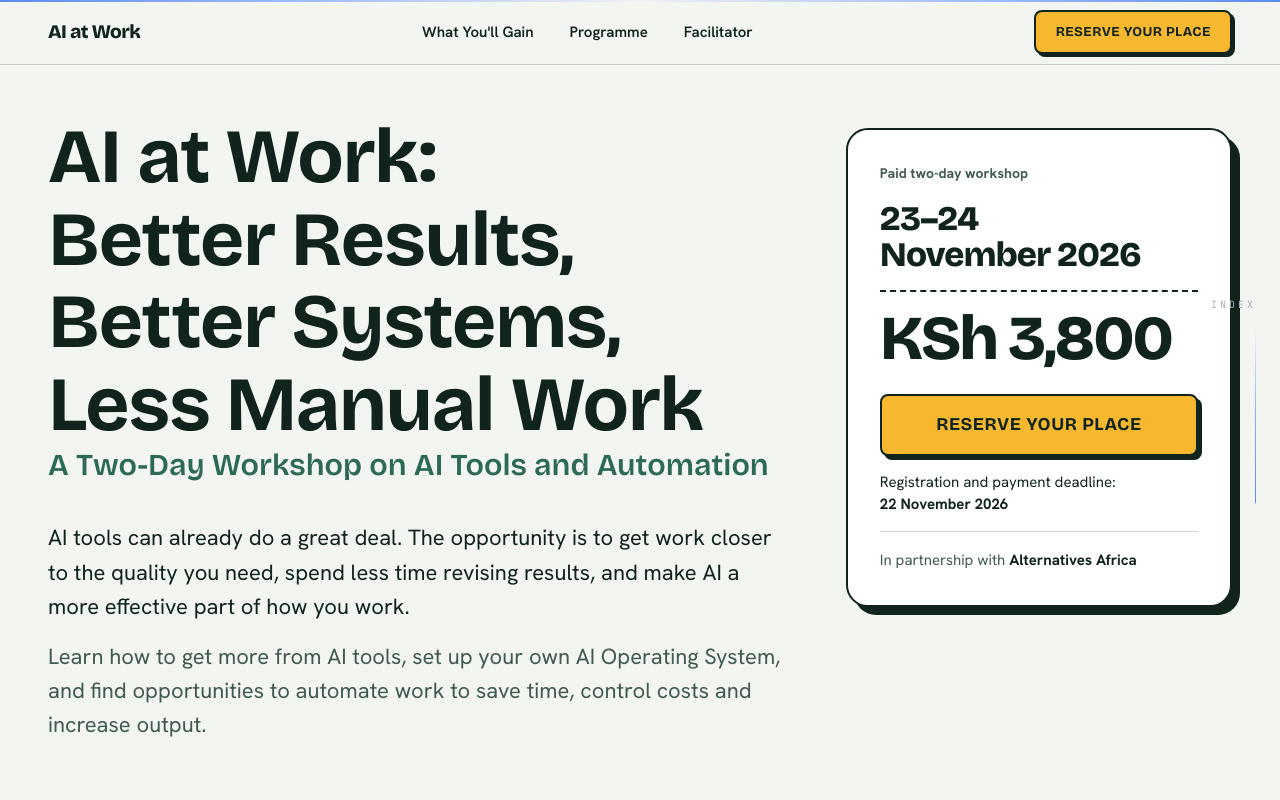
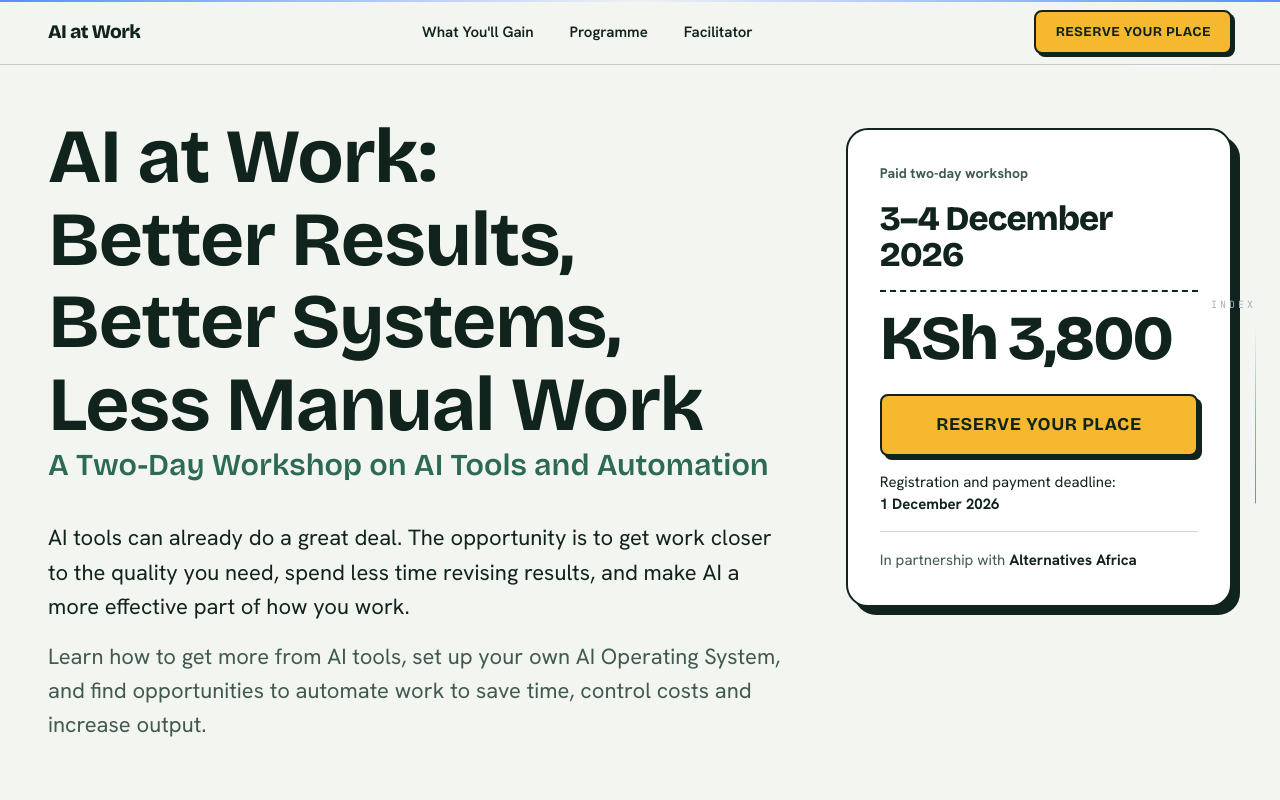
Before and after one commit to Michael-Gichamu/michael-portfolio, a Next.js app: page /ai-workshop in a window 1280 px wide. Shown: the top 800 px of the page. Built offline with nearby package versions, Linux system fonts and the light colour scheme.

Commit message:
Update workshop hero dates and deadline

```diff
--- a/components/ai-workshop/Hero.tsx
+++ b/components/ai-workshop/Hero.tsx
@@ -1,5 +1,6 @@
 import './styles/hero.css';
 import { HERO } from '../../lib/aiWorkshop';
+import { REGISTRATION_DEADLINE, WORKSHOP_DATES } from '../../lib/config';
 import { CtaButton } from './CtaButton';
 import { Check } from './Icons';
 
@@ -86,14 +87,14 @@ export default function Hero() {
 
           <aside className="ticket" aria-label="Workshop dates, fee and registration">
             <p className="ticket__label">Paid two-day workshop</p>
-            <p className="ticket__when">{HERO.dates}</p>
+            <p className="ticket__when">{WORKSHOP_DATES}</p>
             <p className="ticket__price">
               <span className="sr-only"> | </span>
               {HERO.price}
             </p>
             <CtaButton where="hero" size="lg" />
             <p className="ticket__deadline">
-              Registration and payment deadline: <strong>{HERO.deadline}</strong>
+              Registration and payment deadline: <strong>{REGISTRATION_DEADLINE}</strong>
             </p>
             <p className="ticket__partner">
               In partnership with <strong>{HERO.partner}</strong>
```
